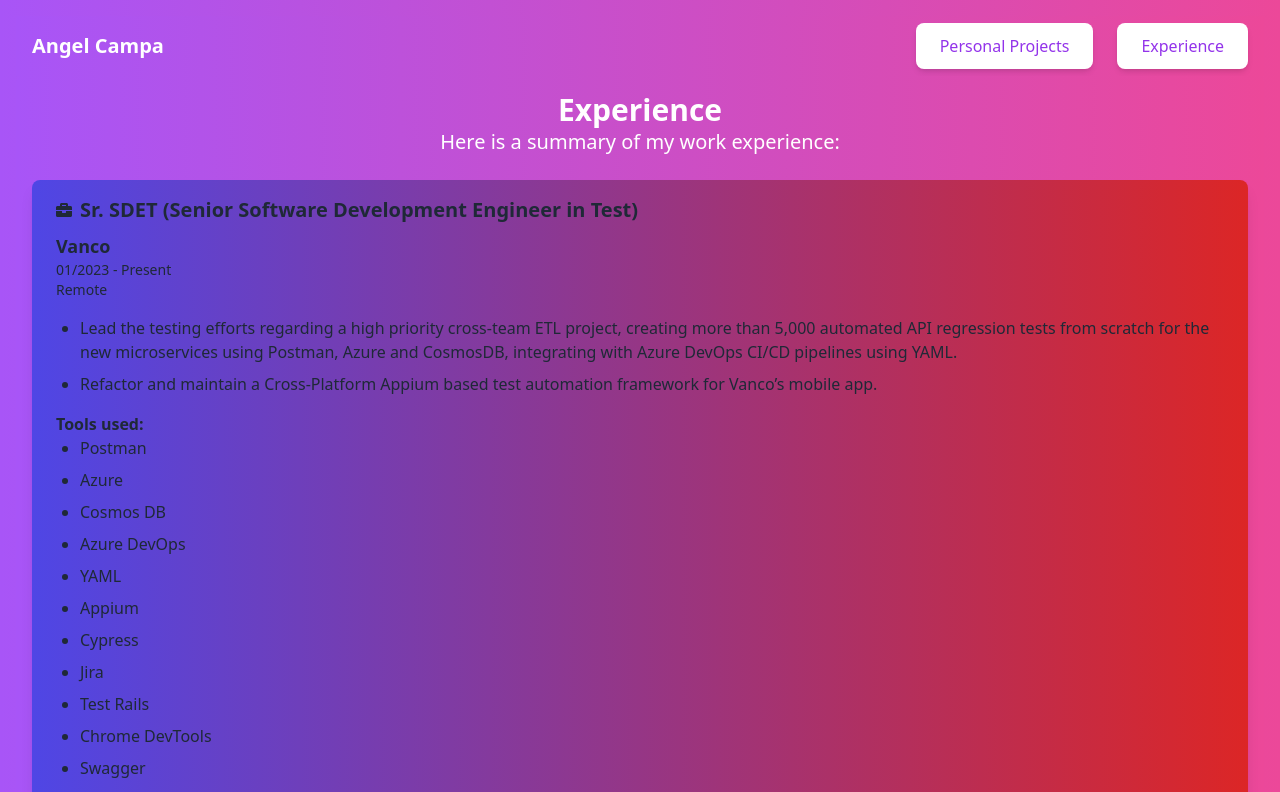
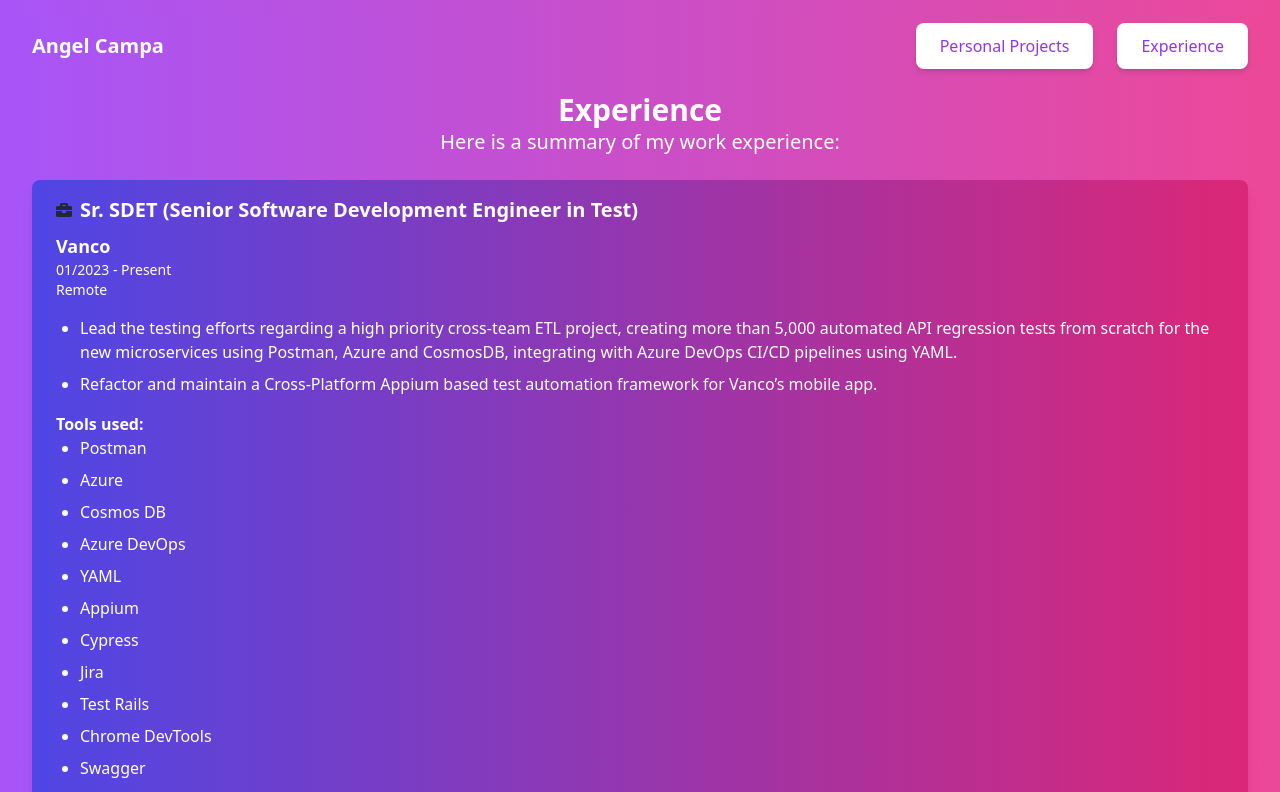
Before and after one commit to AngelCampa/personal-website, a React (Vite) app: page /experience in a window 1280 px wide. Shown: the top 792 px of the page. Built offline with nearby package versions, Linux system fonts and the light colour scheme.

Commit message:
adding some style changes

```diff
--- a/index.html
+++ b/index.html
@@ -2,12 +2,13 @@
 <html lang="en">
   <head>
     <meta charset="UTF-8" />
-    <link rel="icon" type="image/svg+xml" href="/vite.svg" />
+    <link rel="icon" type="image/svg+xml" href="/programmer.svg" />
     <meta name="viewport" content="width=device-width, initial-scale=1.0" />
-    <title>Vite + React + TS</title>
+    <title>Angel Campa</title>
   </head>
   <body>
     <div id="root"></div>
+    <a href="/angel-campa-cv.pdf" target="_blank">Download my CV</a>
     <script type="module" src="/src/main.tsx"></script>
   </body>
 </html>
--- a/package.json
+++ b/package.json
@@ -1,12 +1,15 @@
 {
   "name": "personal-website",
+  "homepage": "https://angelcampa.com",
   "private": true,
   "version": "0.0.0",
   "type": "module",
   "scripts": {
     "dev": "vite",
     "build": "tsc && vite build",
-    "preview": "vite preview"
+    "preview": "vite preview",
+    "predeploy": "yarn build",
+    "deploy": "gh-pages -b gh-pages -d dist"
   },
   "dependencies": {
     "@fortawesome/fontawesome-svg-core": "^6.3.0",
--- a/src/components/ExperienceCard.tsx
+++ b/src/components/ExperienceCard.tsx
@@ -14,29 +14,29 @@
           return (
             <div
               key={experience.id}
-              className="bg-gradient-to-r from-indigo-600 to-red-600 rounded-lg shadow-lg overflow-hidden text-gray-800 px-6 py-4"
+              className="bg-gradient-to-r from-indigo-600 to-pink-600 rounded-lg shadow-lg overflow-hidden text-gray-800 px-6 py-4"
             >
               <div className="flex items-center mb-2">
                 <FaBriefcase className="mr-2" />
-                <h2 className="text-xl font-bold">{experience.jobTitle}</h2>
+                <h2 className="text-white text-xl font-bold">{experience.jobTitle}</h2>
               </div>
               <div className="mb-4">
-                <h3 className="text-lg font-bold">{experience.company}</h3>
-                <p className="text-sm">{`${experience.startDate} - ${experience.endDate}`}</p>
-                <p className="text-sm">{experience.location}</p>
+                <h3 className="text-white text-lg font-bold">{experience.company}</h3>
+                <p className="text-white text-sm">{`${experience.startDate} - ${experience.endDate}`}</p>
+                <p className="text-white text-sm">{experience.location}</p>
               </div>
               <ul className="list-disc pl-6">
                 {experience.activities.map((activity, index) => (
-                  <li key={index} className="mb-2">
+                  <li key={index} className="text-white mb-2">
                     {activity}
                   </li>
                 ))}
               </ul>
               <div className="mt-4">
-                <p className="text-gray-800 font-bold">Tools used:</p>
+                <p className="text-white font-bold">Tools used:</p>
                 <ul className="list-disc pl-6">
                   {experience.tools.map((tool, index) => (
-                    <li key={index} className="mb-2">
+                    <li key={index} className="text-white mb-2">
                       {tool}
                     </li>
                   ))}
```
Also changed, not shown: public/programmer.png (added).
